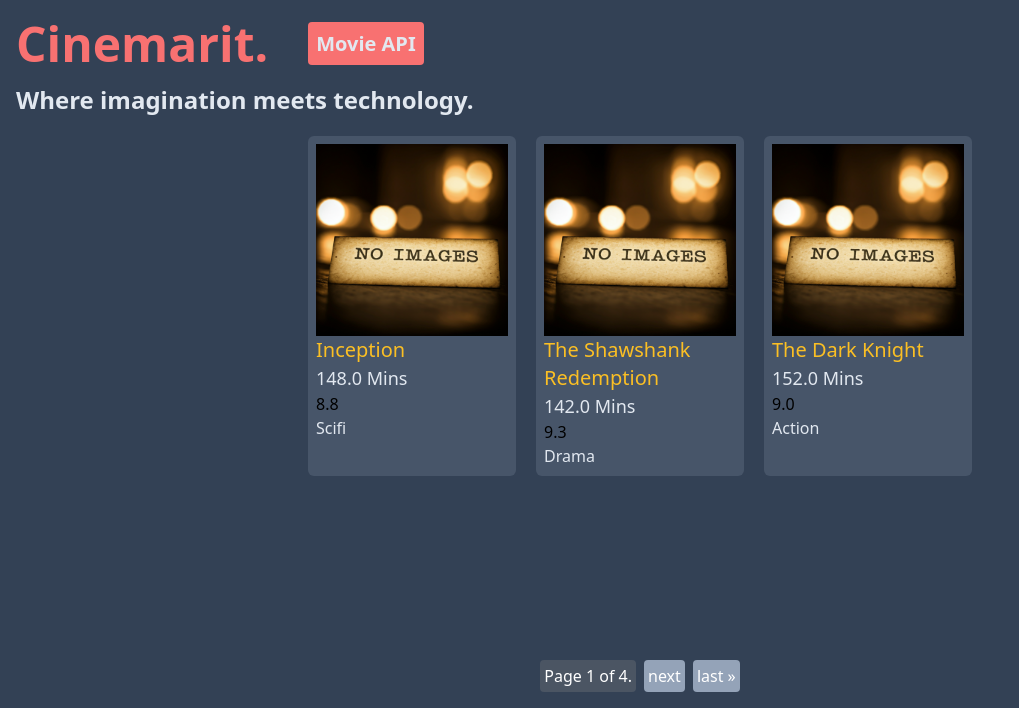
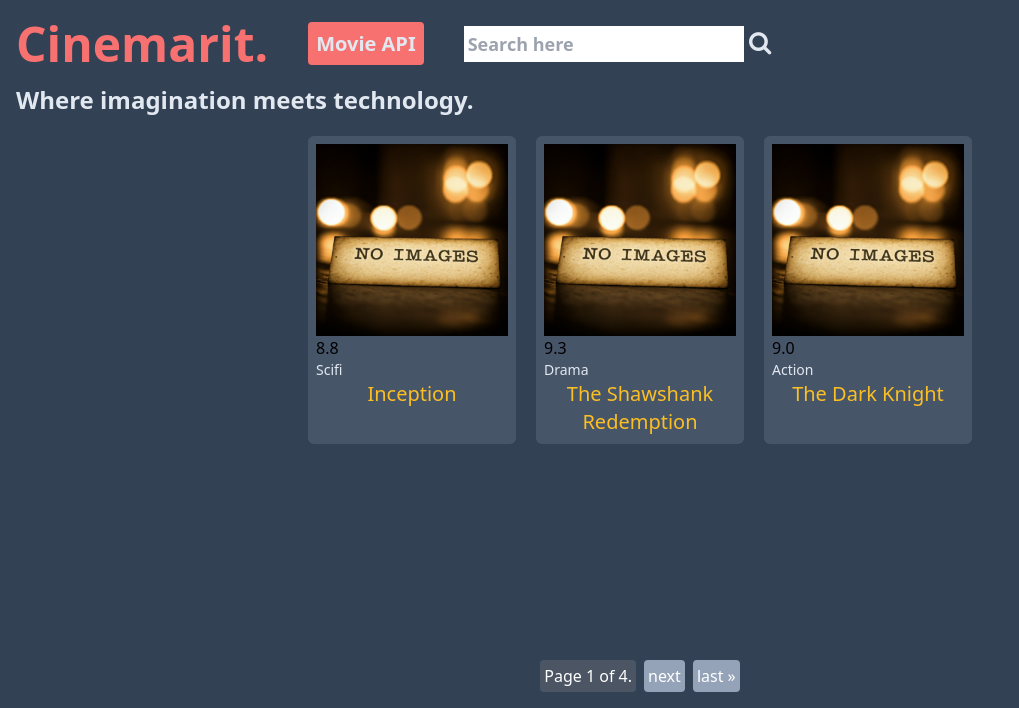
Before and after one commit to chriswilder3/CineMerit, a Django app: page / in a window 1280 px wide. Shown: the top 708 px of the page, without its empty margins (0-1019 px from the left). Run offline with Django 5.2, Linux system fonts and the light colour scheme; data comes from the database, SQL or seed files in the repository; some libraries are stand-ins or nearby versions.

Commit message:
added search functionality with __incontains

```diff
--- a/movies/templates/index.html
+++ b/movies/templates/index.html
@@ -5,6 +5,7 @@
     <meta http-equiv="X-UA-Compatible" content="IE=edge">
     <meta name="viewport" content="width=device-width, initial-scale=1.0">
     <script src="https://cdn.tailwindcss.com"></script>
+    <link rel="stylesheet" href="https://cdnjs.cloudflare.com/ajax/libs/font-awesome/4.7.0/css/font-awesome.min.css">
     <title>Document</title>
 </head>
 <body class="bg-slate-700 min-h-screen flex flex-col ">
@@ -15,23 +16,32 @@
                     Cinemarit.
                 </h1>
             </a>
-            <nav class="self-center text-xl font-semibold  ">
+            <div class="self-center text-xl font-semibold  ">
                 <a class="mr-auto  bg-red-400 p-2 rounded" href="/api/">
                     Movie API
                 </a>
-            </nav>
+
+            </div>
+            <div class="self-center text-xl font-semibold  ">
+                <form action="" method="get">
+                    <input type="text" name="movie_name" class="text-lg text-slate-700 p-1" placeholder="Search here">
+                    <button type="submit" >
+                        <i class="fa fa-search text-2xl hover:scale-110"> </i>
+                    </button>
+                </form>
+            </div>
         </div>
         <p class="text-2xl font-semibold my-3"> Where imagination meets technology.</p>
 
 
-        <div class="MovieList flex justify-center flex-wrap gap-5 text-wrap m-5">
+        <div class="MovieList flex justify-center font-medium flex-wrap gap-5 text-wrap m-5">
             {% for movie in page_obj %}
                 <div class="max-w-52 bg-slate-600 justify-center items-center p-2 rounded-md">
                     <img class="w-48 "  src="{{movie.image.url}}" alt="">
-                    <p class="text-amber-400 text-xl "> {{ movie.name }} </p>
-                    <p class="text-lg"> {{ movie.duration }} Mins </p>
+                    <!-- <p class="text-lg"> {{ movie.duration }} Mins </p> -->
                     <p class="text-black"> {{ movie.rating }} </p>
-                    <p> {{ movie.genre }} </p>
+                    <p class="text-sm"> {{ movie.genre }} </p>
+                    <p class="text-amber-400 text-xl text-center "> {{ movie.name }} </p>
 
                 </div>
             {% endfor %}
--- a/movies/views.py
+++ b/movies/views.py
@@ -87,6 +87,8 @@ class GenreMovieViewSet( viewsets.ModelViewSet):
         # Now filter and return the queryset
         return MovieData.objects.filter(genre=genre_url)
     # Now go back and register this viewset to router
+
+
 #----------------------Template Views from Now on----------------
 
 class MovieListView(ListView ):
@@ -94,6 +96,7 @@ class MovieListView(ListView ):
     context_object_name = 'movies'
     template_name = 'index.html'
     paginate_by = 4 # Allows automatic pagination
+
 
 # To demonstrate custom pagination, We will create above index view
 # But using function
@@ -111,17 +114,20 @@ def home( request):
 
     # Now we need to initialize Paginator, setting the data it should use
     # and no of items it should display per page.
-    paginator = Paginator( all_movies, 3)
+
+     # paginator = Paginator( all_movies, 3)
 
     # Now how to navigate pages : This happens when user passes
     # quesry params like this ?page=3
     # This parameter comes as part of the GET request. And as we know
     # we use .get() on GET or POSE request data to get query params
-    page_num = request.GET.get('page')
+
+      # page_num = request.GET.get('page')
 
     # Now as read from above links and docs, The get_page is a method
     # of paginator object, that takes page_num as arg, and return Page Obj
-    page_obj = paginator.get_page( page_num )
+
+        # page_obj = paginator.get_page( page_num )
 
     # Now Page object contains the data to display in this current page
     # along with its meta data. Hence it must be passed into
@@ -137,8 +143,8 @@ def home( request):
     # Lets handle logic and pass prev_page_num and next_page_num
     # in context
 
-    prev_page_num = page_obj.number -1
-    next_page_num = page_obj.number +1
+    # prev_page_num = page_obj.number -1
+    # next_page_num = page_obj.number +1
 
     # I found out later that page_obj has already the
     # properties called : previous_page_number,next_page_number
@@ -147,11 +153,12 @@ def home( request):
     # Page obj has access to it. EX: page_obj.paginator.num_pages
     # We dont need seperate paginator
 
-    context = { 'page_obj': page_obj,
-             'paginator': paginator,
-             'prev_page_num': prev_page_num,
-             'next_page_num': next_page_num,
-             }
+    # context = { 'page_obj': page_obj,
+    #          'paginator': paginator,
+    #          'prev_page_num': prev_page_num,
+    #          'next_page_num': next_page_num,
+    #          }
+    # We have yet to filtering and searching, Hence commented this
 
 
 
@@ -164,5 +171,46 @@ def home( request):
     # has_previous - has_next (both bool), number (current pg num),
     # num_pages (from paginator obj)
 
-    return render( request, 'index.html',context ) # Lets make similar
-    # Index page for demo
+# -----------------------SEARCHING AND FILTERING-----------------
+
+    # Now we need to add search capabilities as well. First lets
+    # create form (get method) in the template, which will send the
+    # term to search here.
+    movie_name = request.GET.get('movie_name') # In form, the input name
+
+    if movie_name != '' and movie_name is not None:
+        # all_movies = MovieData.objects.filter(name = movie_name)
+        # This is not exactly searching, its filtering
+        #  We can make it strong.
+
+        # The __icontains lookup in Django is a query filter used
+        # to perform case-insensitive substring searches on a database
+        # field. It checks whether a given substring exists within the
+        # value of a field and is particularly useful for implementing
+        # search functionality. Works similar to regex.
+        all_movies = MovieData.objects.filter(name__icontains= movie_name)
+
+    # If the movie name is valid, fetch all item in model that match
+    # And put them in paginate
+
+    paginator = Paginator( all_movies, 3)
+
+
+    page_num = request.GET.get('page')
+
+    # Now as read from above links and docs, The get_page is a method
+    # of paginator object, that takes page_num as arg, and return Page Obj
+    page_obj = paginator.get_page( page_num )
+
+    context = { 'page_obj': page_obj,
+
+             }
+
+
+    return render( request, 'index.html',context )
+
+
+
+# For CBV ListViews, the context_object_name passed is attached
+# with all the page_object property/methods, if we give paginate_by param.
+# Ex : movies.next_page_number,
```
Also changed, not shown: movies/templates/index2.html (deleted, +0 -42 lines).
